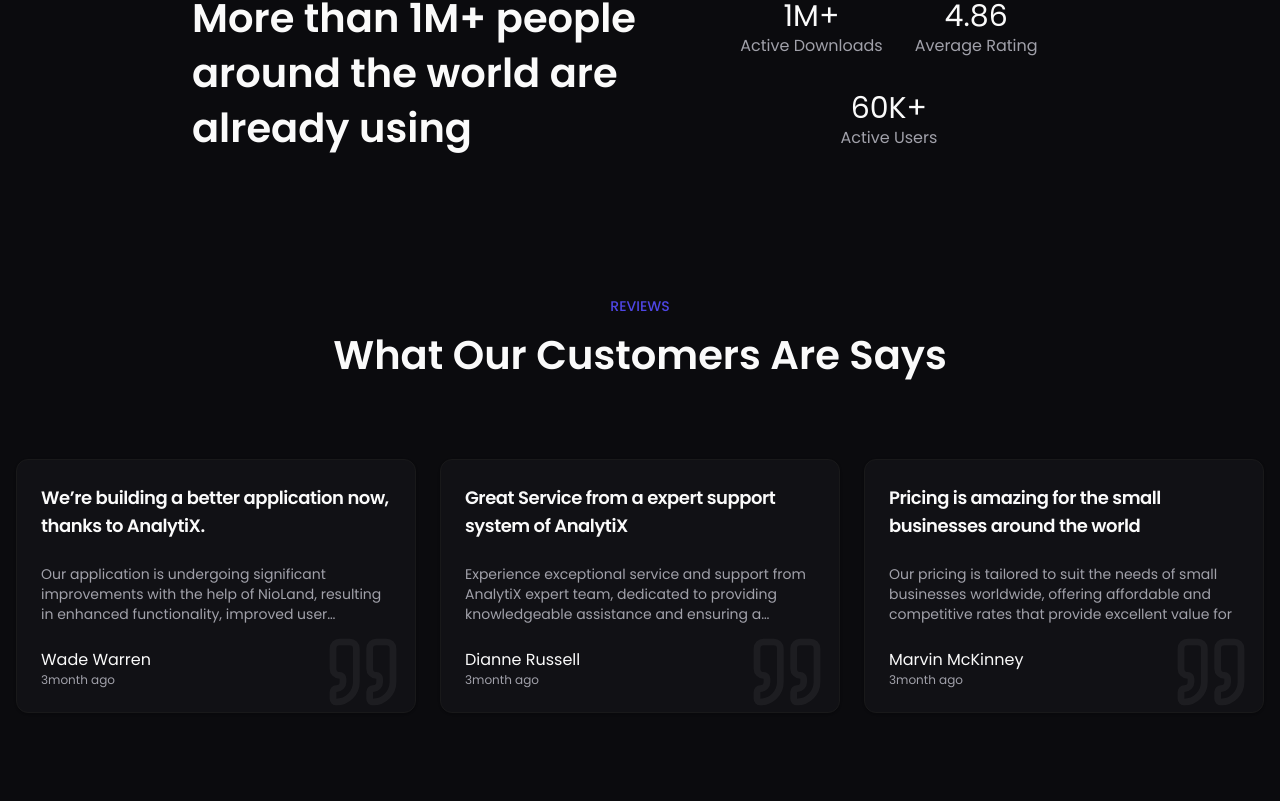
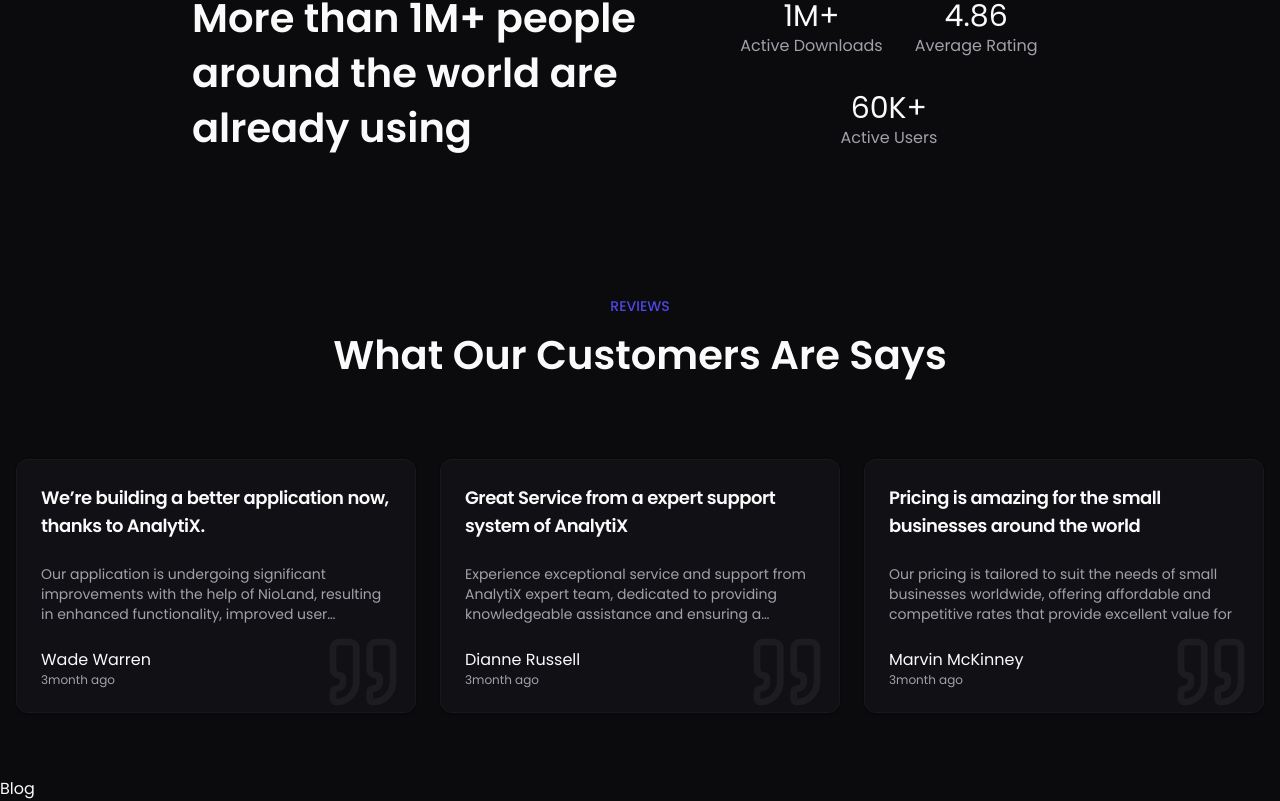
Before and after one commit to Jisap/Analytics, a React (Vite) app: page / in a window 1280 px wide. Shown: the part 4783-5584 px from the top of the page. Before the commit the page ends 5560 px from the top, so only its background shows below. Built offline with nearby package versions, Linux system fonts and the light colour scheme.

Commit message:
feat: add Blog component and include it in the App layout

```diff
--- a/src/App.tsx
+++ b/src/App.tsx
@@ -6,6 +6,7 @@
 import Process from "./components/Process"
 import Overview from "./components/Overview"
 import Review from "./components/Review"
+import Blog from "./components/Blog"
 
 
 
@@ -22,6 +23,7 @@
           <Process />
           <Overview />
           <Review />
+          <Blog />
         </main>
       </div>
     </ReactLenis>
--- /dev/null
+++ b/src/components/Blog.tsx
@@ -0,0 +1,9 @@
+
+
+const Blog = () => {
+  return (
+    <div>Blog</div>
+  )
+}
+
+export default Blog
```
